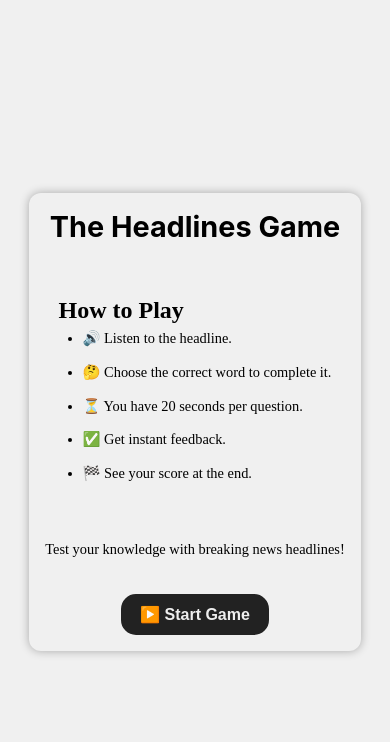
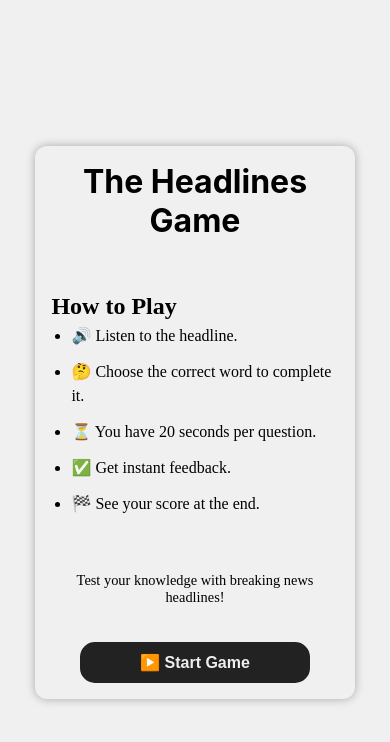
Before and after one commit to Kalmeshwar27/headlinesreact, a React (Create React App) app: page / in a window 390 px wide. Shown: the top 742 px of the page. Built offline with nearby package versions, Linux system fonts and the light colour scheme.

Commit message:
updated code

```diff
--- a/src/App.css
+++ b/src/App.css
@@ -733,12 +733,14 @@ user-select:none
     padding: 1rem;
   }
  .headline-header {
-    font-size: 0.85rem;
-    padding-bottom: 0.4rem;
-    margin-bottom: 0.8rem;
-    flex-direction: column; /* Stack elements on smaller screens */
-    align-items: center;
-  }
+  display: flex;
+  justify-content: space-between;
+  align-items: flex-start;
+  font-size: 0.85rem;
+  padding-bottom: 0.4rem;
+  margin-bottom: 0.8rem;
+  border-bottom: 2px solid #000; /* optional, for the underline effect */
+}
   .headline-title {
     font-size: 1.8rem;
   }
@@ -807,3 +809,160 @@ user-select:none
     padding: 0.4rem 0.6rem;
   }
 }
+/* Add these at the bottom of your App.css */
+
+@media (max-width: 768px) {
+  .container {
+    padding: 10px;
+  }
+
+  .content-box {
+    width: 100%;
+    padding: 10px;
+    box-sizing: border-box;
+  }
+
+  .headline-title,
+  .headline-header,
+  .info-bar,
+  .headline-text,
+  .info-text {
+    text-align: center;
+  }
+
+  .content {
+    flex-direction: column;
+    align-items: center;
+  }
+
+  .image-frame {
+    width: 100%;
+    margin-bottom: 15px;
+  }
+
+  .news-image {
+    width: 100%;
+    height: auto;
+    border-radius: 8px;
+  }
+
+  .headline-box {
+    width: 100%;
+  }
+
+  .options {
+    display: flex;
+    flex-direction: column;
+    gap: 10px;
+    margin-top: 10px;
+  }
+
+  .option-btn {
+    width: 100%;
+    font-size: 16px;
+    padding: 10px;
+  }
+
+  .submit-container {
+    text-align: center;
+    margin-top: 15px;
+  }
+
+  .submit-btn {
+    width: 80%;
+    max-width: 300px;
+    font-size: 16px;
+    padding: 10px;
+  }
+
+  .nav-buttons {
+    display: flex;
+    flex-direction: column;
+    gap: 10px;
+    align-items: center;
+    margin-top: 15px;
+  }
+
+  .nav-buttons button {
+    width: 80%;
+    max-width: 250px;
+    padding: 10px;
+  }
+
+  .start-screen,
+  .game-over-screen {
+    padding: 20px;
+    text-align: center;
+  }
+
+  .button-85 {
+    width: 80%;
+    max-width: 250px;
+    padding: 12px;
+    font-size: 18px;
+  }
+
+  .instructions ul {
+    padding-left: 20px;
+    text-align: left;
+  }
+}
+/* Responsive Adjustments */
+@media (max-width: 768px) {
+  .start-screen,
+  .container,
+  .headline-box,
+  .options,
+  .news-image {
+    width: 90%;
+    max-width: 100%;
+    padding: 1rem;
+  }
+
+  .start-screen h1 {
+    font-size: 2rem;
+  }
+
+  .instructions li {
+    font-size: 1rem;
+  }
+
+  .headline-title {
+    font-size: 2.2rem;
+  }
+
+  .option-btn {
+    min-width: 100%;
+    font-size: 1rem;
+  }
+
+  .start-button {
+    min-width: 100%;
+    font-size: 1rem;
+  }
+
+  .info-bar {
+    flex-direction: column;
+    align-items: flex-start;
+    font-size: 1rem;
+  }
+
+  .headline-header {
+    flex-direction: column;
+    font-size: 0.85rem;
+    align-items: flex-start;
+  }
+
+  .content {
+    padding: 1rem;
+  }
+
+  .headline-text {
+    font-size: 1.3rem;
+  }
+
+  .button-85 {
+    font-size: 1rem;
+    padding: 0.5rem 1.2rem;
+  }
+}
```
